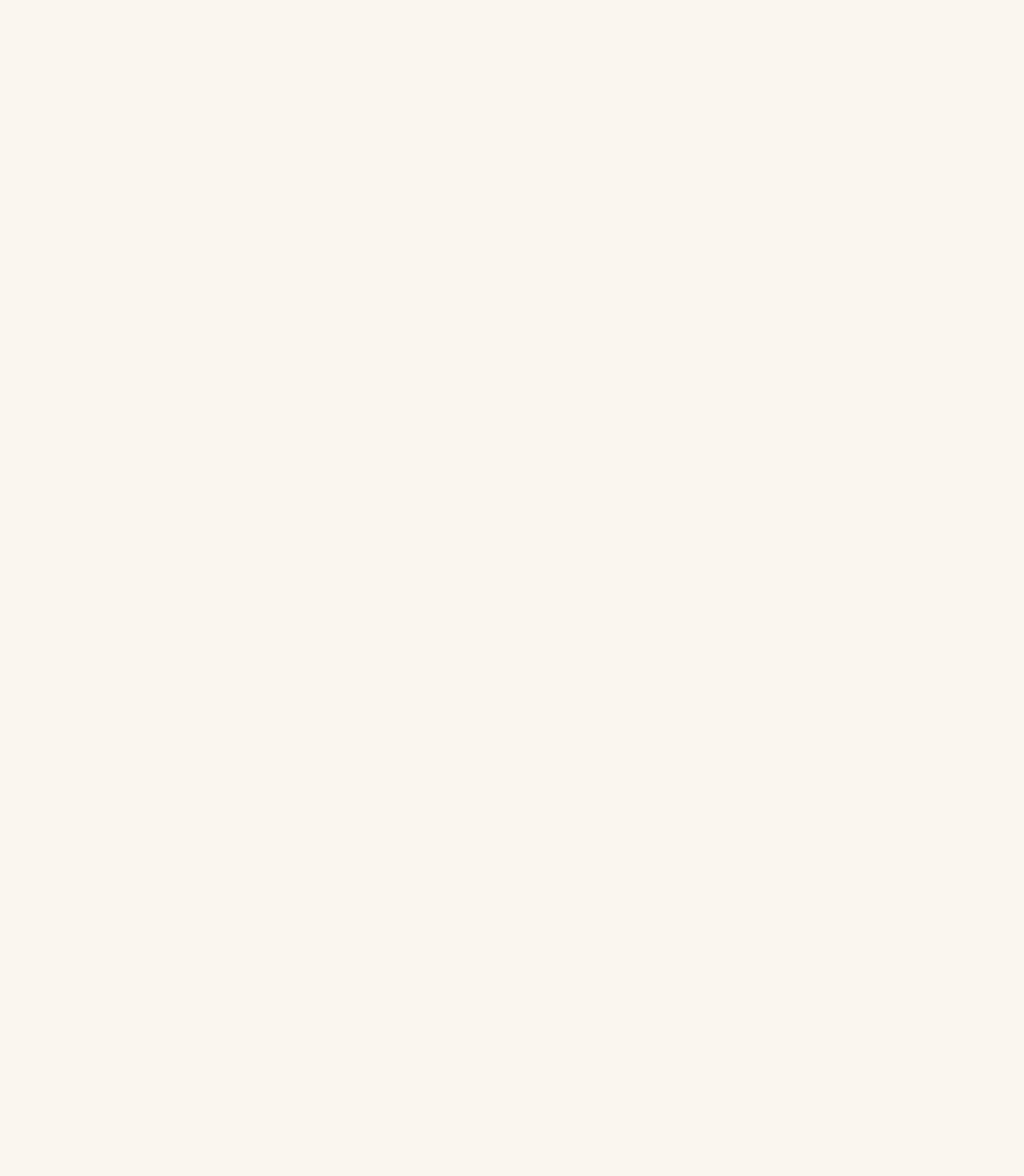
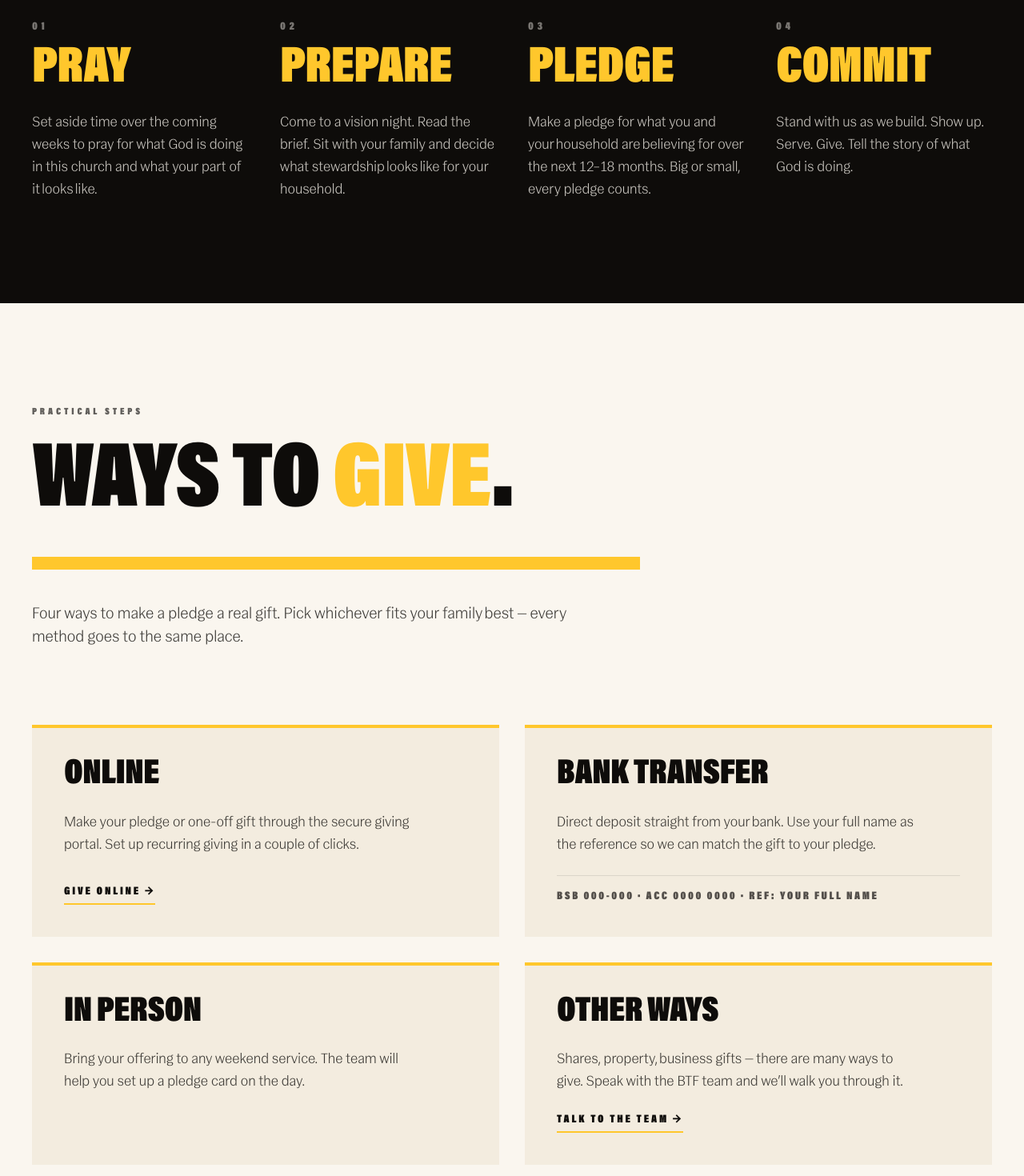
Before and after one commit to Shannonlangberg/futures-btf, a React (Vite) app: page / in a window 1280 px wide. Shown: the part 5360-6830 px from the top of the page at 80% size. Before the commit the page ends 4857 px from the top, so only its background shows below. Built offline with nearby package versions, Linux system fonts and the light colour scheme.

Commit message:
Sections #8a + #8b: action ladder + ways to give

```diff
--- a/src/App.tsx
+++ b/src/App.tsx
@@ -11,14 +11,15 @@
  * Sections built:
  *   #1  Hero
  *   #2  Vision letter from senior pastor  (placeholder portrait + copy)
- *   #6  The Five Pillars  (built ahead of order — we have all the assets)
+ *   #6  The Five Pillars
+ *   #8a Action ladder — Pray · Prepare · Pledge · Commit (statement.png)
+ *   #8b Ways to Give  (placeholder giving channels)
  *
  * Sections still to come, in brief order:
  *   #3  The Anchor Project (full-bleed reveal)
  *   #4  Portfolio grid
  *   #5  Why Now
  *   #7  Voices
- *   #8  How you can be part (uses statement.png — Pray·Prepare·Pledge·Commit)
  *   #9  FAQs
  *   #10 Footer
  *
@@ -33,6 +34,8 @@ function App() {
         <Hero />
         <VisionLetter />
         <Pillars />
+        <ActionLadder />
+        <WaysToGive />
       </main>
     </>
   );
@@ -406,4 +409,209 @@ function PillarBlock({ pillar, isLast }: { pillar: Pillar; isLast: boolean }) {
   );
 }
 
+/* ----------------------------------------------------------------------------
+   Action Ladder — section #8a of the brief.
+   The PRAY · PREPARE · PLEDGE · COMMIT ladder from statement.png, rebuilt
+   in HTML (live Acumin) so the body copy expanding each action stays
+   consistent and accessible. Dark ink section to break up the cream rhythm.
+
+   PLACEHOLDERS:
+     - Each action's body copy is my draft; replace with the campaign's
+       official phrasing if the team has it.
+---------------------------------------------------------------------------- */
+type Action = {
+  n: string;
+  word: string;
+  body: string;
+};
+
+const ACTIONS: Action[] = [
+  {
+    n: '01',
+    word: 'Pray',
+    body:
+      'Set aside time over the coming weeks to pray for what God is doing in this church and what your part of it looks like.',
+  },
+  {
+    n: '02',
+    word: 'Prepare',
+    body:
+      'Come to a vision night. Read the brief. Sit with your family and decide what stewardship looks like for your household.',
+  },
+  {
+    n: '03',
+    word: 'Pledge',
+    body:
+      'Make a pledge for what you and your household are believing for over the next 12–18 months. Big or small, every pledge counts.',
+  },
+  {
+    n: '04',
+    word: 'Commit',
+    body:
+      'Stand with us as we build. Show up. Serve. Give. Tell the story of what God is doing.',
+  },
+];
+
+function ActionLadder() {
+  return (
+    <Section id="how-to-be-part" tone="ink">
+      <p className="font-[family-name:var(--font-display)] text-[10px] md:text-xs tracking-[0.32em] uppercase text-[var(--color-cream-50)]/65 mb-6 md:mb-8">
+        How You Can Be Part
+      </p>
+
+      <h2
+        className="font-[family-name:var(--font-display)] uppercase leading-[0.88] tracking-[-0.01em]"
+        style={{ fontSize: 'clamp(2.75rem, 9vw, 9rem)' }}
+      >
+        Four <span className="text-[var(--color-gold-500)]">Actions</span>.
+      </h2>
+
+      <YellowStrip className="mt-8 md:mt-10 w-full max-w-[760px]" />
+
+      <p className="mt-8 md:mt-10 max-w-2xl text-lg md:text-xl leading-[1.45] text-[var(--color-cream-50)]/80">
+        We&rsquo;re asking the church to take four steps with us &mdash; in this
+        order, at your own pace, but all the way through.
+      </p>
+
+      <div className="mt-16 md:mt-24 grid grid-cols-1 sm:grid-cols-2 lg:grid-cols-4 gap-12 lg:gap-10">
+        {ACTIONS.map((a) => (
+          <ActionBlock key={a.n} action={a} />
+        ))}
+      </div>
+    </Section>
+  );
+}
+
+function ActionBlock({ action }: { action: Action }) {
+  return (
+    <article>
+      <p className="font-[family-name:var(--font-display)] text-xs md:text-sm tracking-[0.32em] uppercase text-[var(--color-cream-50)]/45 mb-3 md:mb-4">
+        {action.n}
+      </p>
+      <h3
+        className="font-[family-name:var(--font-display)] uppercase leading-[0.86] tracking-[-0.012em] text-[var(--color-gold-500)] m-0"
+        style={{ fontSize: 'clamp(2.5rem, 5vw, 4.75rem)' }}
+      >
+        {action.word}
+      </h3>
+      <p className="mt-5 md:mt-6 text-base md:text-lg leading-[1.55] text-[var(--color-cream-50)]/80 max-w-[40ch]">
+        {action.body}
+      </p>
+    </article>
+  );
+}
+
+/* ----------------------------------------------------------------------------
+   Ways to Give — section #8b of the brief.
+   The practical, transactional follow-up to the action ladder. Card grid of
+   four giving channels. All copy + URLs + bank details are placeholders for
+   now — clearly TODO-tagged in the data so they're easy to swap.
+---------------------------------------------------------------------------- */
+type GivingMethod = {
+  slug: string;
+  name: string;
+  body: string;
+  detail?: string; // smaller secondary line, e.g. bank reference details
+  cta?: { label: string; href: string };
+};
+
+const GIVING_METHODS: GivingMethod[] = [
+  {
+    slug: 'online',
+    name: 'Online',
+    body:
+      'Make your pledge or one-off gift through the secure giving portal. Set up recurring giving in a couple of clicks.',
+    cta: {
+      label: 'Give online →',
+      // TODO: replace with the real giving-portal URL.
+      href: '#',
+    },
+  },
+  {
+    slug: 'bank',
+    name: 'Bank Transfer',
+    body:
+      'Direct deposit straight from your bank. Use your full name as the reference so we can match the gift to your pledge.',
+    // TODO: confirm the BTF account details with the finance team.
+    detail: 'BSB 000-000  ·  Acc 0000 0000  ·  Ref: Your full name',
+  },
+  {
+    slug: 'in-person',
+    name: 'In Person',
+    body:
+      'Bring your offering to any weekend service. The team will help you set up a pledge card on the day.',
+  },
+  {
+    slug: 'other',
+    name: 'Other Ways',
+    body:
+      'Shares, property, business gifts &mdash; there are many ways to give. Speak with the BTF team and we’ll walk you through it.',
+    cta: {
+      label: 'Talk to the team →',
+      // TODO: replace with the real BTF contact email.
+      href: 'mailto:btf@futures.church',
+    },
+  },
+];
+
+function WaysToGive() {
+  return (
+    <Section id="ways-to-give">
+      <p className="font-[family-name:var(--font-display)] text-[10px] md:text-xs tracking-[0.32em] uppercase text-[var(--color-ink-900)]/65 mb-6 md:mb-8">
+        Practical Steps
+      </p>
+
+      <h2
+        className="font-[family-name:var(--font-display)] uppercase leading-[0.88] tracking-[-0.01em]"
+        style={{ fontSize: 'clamp(2.75rem, 9vw, 9rem)' }}
+      >
+        Ways to <span className="text-[var(--color-gold-500)]">Give</span>.
+      </h2>
+
+      <YellowStrip className="mt-8 md:mt-10 w-full max-w-[760px]" />
+
+      <p className="mt-8 md:mt-10 max-w-2xl text-lg md:text-xl leading-[1.45] text-[var(--color-ink-900)]/80">
+        Four ways to make a pledge a real gift. Pick whichever fits your
+        family best &mdash; every method goes to the same place.
+      </p>
+
+      <div className="mt-16 md:mt-24 grid grid-cols-1 md:grid-cols-2 gap-6 md:gap-8">
+        {GIVING_METHODS.map((m) => (
+          <GivingMethodCard key={m.slug} method={m} />
+        ))}
+      </div>
+    </Section>
+  );
+}
+
+function GivingMethodCard({ method }: { method: GivingMethod }) {
+  return (
+    <article className="bg-[var(--color-cream-100)] p-8 md:p-10 flex flex-col gap-5 md:gap-6 border-t-4 border-[var(--color-gold-500)]">
+      <h3
+        className="font-[family-name:var(--font-display)] uppercase leading-[0.9] tracking-[-0.01em] m-0"
+        style={{ fontSize: 'clamp(1.75rem, 3.5vw, 2.75rem)' }}
+      >
+        {method.name}
+      </h3>
+      <p
+        className="text-base md:text-lg leading-[1.55] text-[var(--color-ink-900)]/80 max-w-[44ch] flex-1"
+        dangerouslySetInnerHTML={{ __html: method.body }}
+      />
+      {method.detail && (
+        <p className="font-[family-name:var(--font-display)] uppercase tracking-[0.18em] text-xs md:text-sm text-[var(--color-ink-900)]/70 border-t border-[var(--color-ink-900)]/10 pt-4">
+          {method.detail}
+        </p>
+      )}
+      {method.cta && (
+        <a
+          href={method.cta.href}
+          className="font-[family-name:var(--font-display)] inline-flex items-center gap-2 self-start text-xs md:text-sm tracking-[0.2em] uppercase text-[var(--color-ink-900)] border-b-2 border-[var(--color-gold-500)] pb-1 hover:border-[var(--color-ink-900)] transition-colors"
+        >
+          {method.cta.label}
+        </a>
+      )}
+    </article>
+  );
+}
+
 export default App;
```
